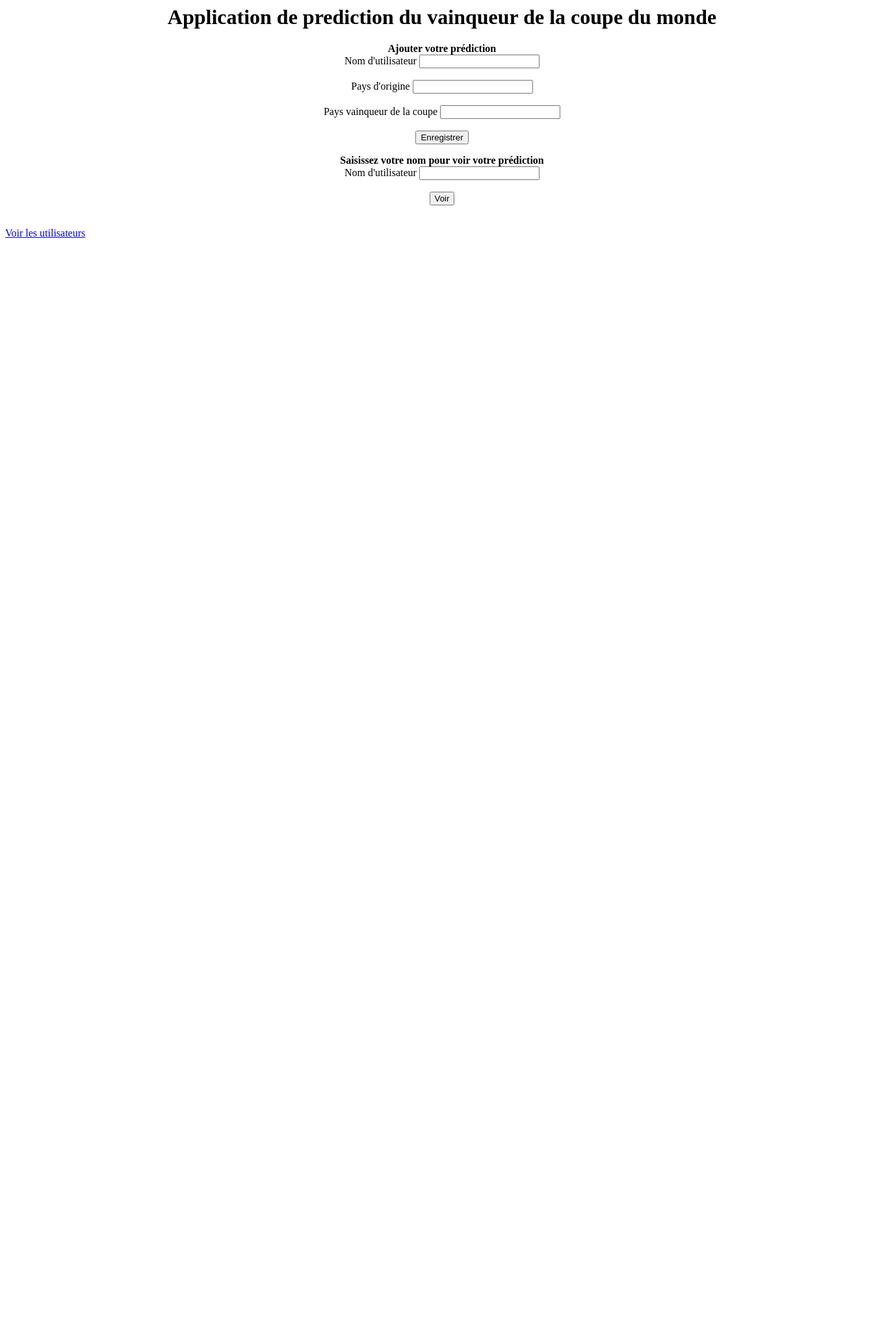
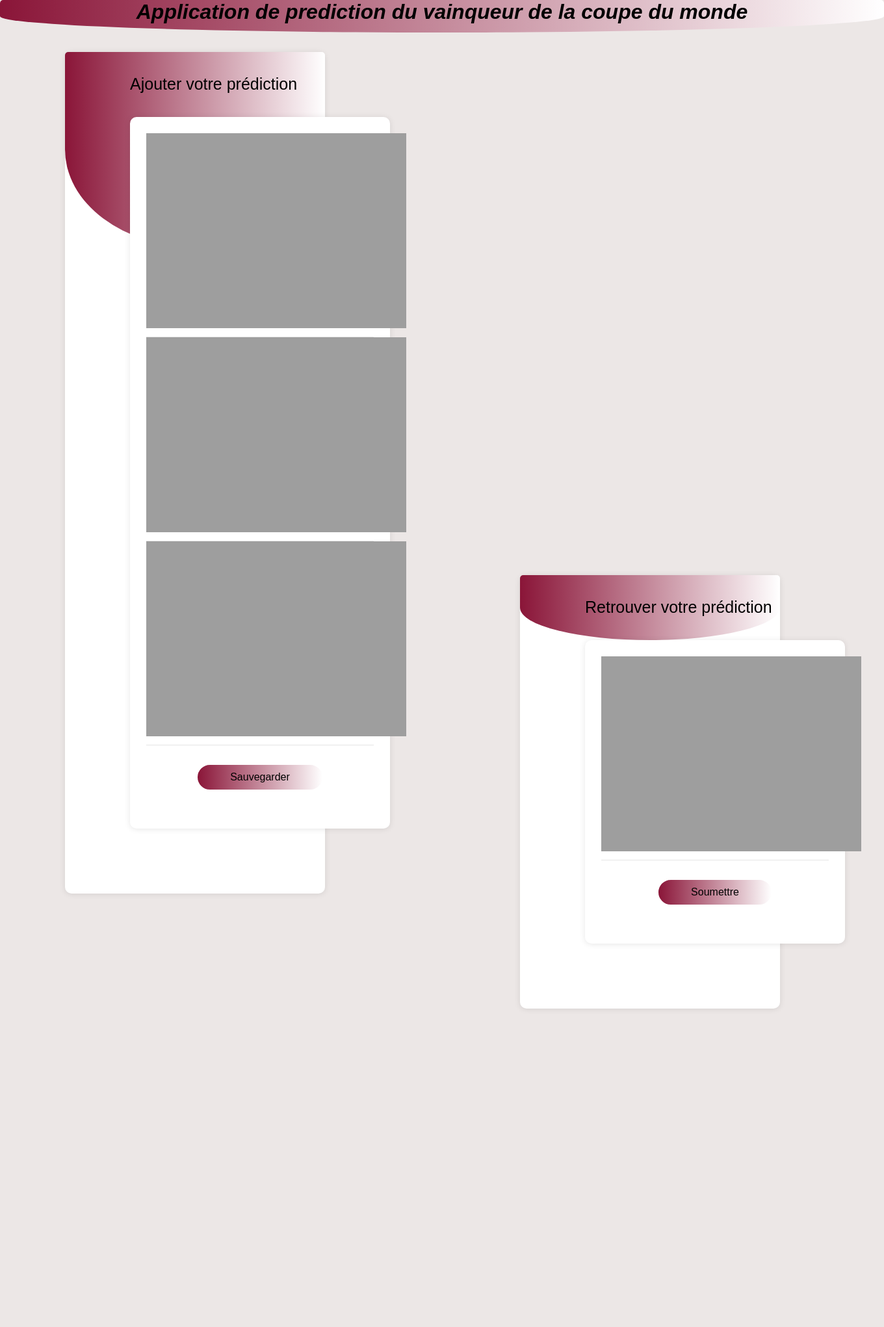
Before and after one commit to Mamadou-dopcom/NoSQL_Project, a Flask app: page / in a window 1360 px wide. Shown: the whole page at 65% size. Before the commit the page ends 366 px from the top, so only its background shows below. Run offline with Flask 2, Linux system fonts and the light colour scheme; some libraries are stand-ins or nearby versions.

Commit message:
Ajout du css

```diff
--- a/app/templates/index.html
+++ b/app/templates/index.html
@@ -1,60 +1,244 @@
-<center>
-<h1> Application de prediction du vainqueur de la coupe du monde  </h1>
+<!DOCTYPE html>
+<html lang="fr">
+	<head>
+		<meta charset="utf-8"/>
+		<title>Prediction CDM</title>
+		<script src="https://code.iconify.design/iconify-icon/1.0.1/iconify-icon.min.js"></script>
 
-<b> Ajouter votre prédiction</b>
+	</head>
+	<body>
 
-<form action="/save" method="POST">
+		<header>
+			<center>
+			<h1> Application de prediction du vainqueur de la coupe du monde  </h1>
+			</center>
+		</header>
 
-	<label for="username">Nom d'utilisateur</label>
-	<input name="username" id="username" required><br><br>
+		<div class="form1">
+			<span class="form__title">Ajouter votre prédiction</span>
+			<form action="/save" method="post">
+				<div class="form__input">
+					<i class="ri-user-line"></i>
+					<input type="text" name="username" id="username" placeholder="Nom d'utilisateur">
+					<span class="bar"></span>
+				</div>
+				<div class="form__input">
+					<i class="ri-suitcase-line"></i>
+					<input type="text" name="place" id="place" placeholder="Pays d'origine">
+					<span class="bar"></span>
+				</div>
+				<div class="form__input">
+					<i class="ri-football-line"></i>
+					<input type="text" name="country" id="country" placeholder="Pays vainqueur de la coupe">
+					<span class="bar"></span>
+				</div>
+				<button type="submit" class="form__button">Sauvegarder</button>
+			</form>
+			<div class="sauvegarde">
+				{% if user_exists %}
+				<font color="red">Le nom d'utilisateur <b>{{username}}</b>a déjà été utilisé <b>{{msg}}</b> </font>
 
-	<label for="place">Pays d'origine</label>
-	<input name="place" id="place" required><br><br>
+				{% endif %}
+				{% if saved %}
+				<font color="#8A1538"> <b>{{username}}: </b>Votre prédiction est bien enregistrée !!!</font>
+				{% endif %}
 
-	<label for="country">Pays vainqueur de la coupe</label>
-	<input name="country" id="country" required><br><br>
+			</div>
+		</div>
+		<div class="form2">
+			<span class="form__title">Retrouver votre prédiction</span>
+			<form action="/get" method="POST">
+				<div class="form__input">
+					<i class="ri-user-line"></i>
+					<input type="text" name="username" id="username" placeholder="Nom d'utilisateur">
+					<span class="bar"></span>
+				</div>
+				<button type="submit" class="form__button">Soumettre</button>
+			</form>
+			<div class="prediction">
+				{% if get %}
+				<font color="#8A1538">La prediction de <b>{{username}}</b> qui vient de <b>{{place}}</b> est : <b>{{country}}</b> vainqueur  <b>{{msg}}</b></font>
+				{% endif %}
+				{% if no_record %}
+				<font color="red">{{msg}}</font>
+				{% endif %}
 
-	<input type="submit" value="Enregistrer">
+			</div>
+		</div>
 
-</form>
+		<style>
+			*{
+				margin: 0;
+				padding: 0;
+				box-sizing: border-box;
+			}
+			html{
+				font-size: 10px;
+				font-family: 'Poppins', sans-serif;
+			}
+			body{
+				font-size: 1.6rem;
+				background-color: #ece7e6;
+			}
+			.form1 {
+				position: relative;
+				top: 0;
+				left: 10rem;
+				width: 40rem;
+				padding: 10rem 0;
+				color: #fff;
+				background-color: #fff;
+				border-radius: 1rem;
+				box-shadow: 0 1px 1rem rgba(0, 0, 0, .1);
 
-<b>Saisissez votre nom pour voir votre prédiction</b>
-<form action="/get" method="POST">
-	<label for="username">Nom d'utilisateur</label>
-	<input name="username" id="username" required><br><br>
-	<input type="submit" value="Voir">
-</form>
+			}
+			.form2{
+				position: relative;
+				top: -49rem;
+				left: 80rem;
+				width: 40rem;
+				padding: 10rem 0;
+				color: #fff;
+				background-color: #fff;
+				border-radius: 1rem;
+				box-shadow: 0 1px 1rem rgba(0, 0, 0, .1);
 
-<!--On affiche les resultat ici en fonction de la situation , on recupere la valeur de retour avec des conditions-->
+			}
 
-{% if get %}
-<font color="blue">La prediction de <b>{{username}}</b> qui nous vient de <b>{{place}}</b> est : <b>{{country}}</b> vainqueur</font>
-<small>{{msg}}</small>
-{% endif %}
+			.form1::before{
+				content: "";
+				position: absolute;
+				top: 0;
+				left: 0;
+				width: 100%;
+				height: 10rem;
+				background: linear-gradient(to left, #fff, #8A1538);
+				border-radius: 1rem 1rem 100% 100%;
+			}
+			.form2::before{
+				content: "";
+				position: absolute;
+				top: 0;
+				left: 0;
+				width: 100%;
+				height: 10rem;
+				background: linear-gradient(to left, #fff, #8A1538);
+				border-radius: 1rem 1rem 100% 100%;
+			}
+			.form__title{
+				position: absolute;
+				top: 3.5rem;
+				left: 50%;
+				transform: translateX(-50%);
+				font-size: 2.5rem;
+				color: #000;
+			}
+			.form1>form{
+				padding: 2.5rem;
+				background-color: inherit;
+			}
+			.form2>form{
+				padding: 2.5rem;
+				background-color: inherit;
+			}
+			.form__input{
+				position: relative;
+				display: flex;
+				align-items: baseline;
+				margin: 0 auto;
 
-{% if no_record %}
-<font color="red">{{msg}}</font>
-{% endif %}
+			}
+			.form__input .ri-user-line{
+				font-size: 2rem;
+				margin-right: 1rem;
+				color: #8A1538;
+				content: url('https://api.iconify.design/ri/user-line.svg');
+			}
+			.form__input .ri-suitcase-line{
+				font-size: 2rem;
+				margin-right: 1rem;
+				color: #8A1538;
+				content: url('https://api.iconify.design/ri/suitcase-line.svg');
+			}
+			.form__input .ri-football-line{
+				font-size: 2rem;
+				margin-right: 1rem;
+				color: #8A1538;
+				content: url('https://api.iconify.design/ri/football-line.svg');
+			}
 
-{% if user_exists %}
-<font color="red">Le nom d'utilisateur <b>{{username}}</b> qui vient de <b>{{place}}</b> a déja predis la victoire de <b>{{country}}</b></font>
-<small>{{msg}}</small>
-{% endif %}
+			.form__input input{
+				position: relative;
+				width: 100%;
+				font: inherit;
+				padding: 1rem 0;
+				margin-top: .5rem;
+				border: none;
+				outline: none;
+			}
+			.form__input .bar{
+				position: absolute;
+				left: 0;
+				bottom: 0;
+				background-color: rgba(0, 0, 0, .1);
+				width: 100%;
+				height: 1px;
+			}
+			.form__input .bar::before{
+				content: "";
+				position: absolute;
+				background-color: #8A1538;
+				width: 100%;
+				height: 2px;
+				transform: scaleX(0);
+				transform-origin: left;
+				transition: transform .5s;
+			}
+			.form__input>input:focus+.bar::before{
+				transform: scaleX(1)
+			}
+			.form__button{
+				display: block;
+				margin: 2.5rem auto 3rem;
+				padding: 1rem 5rem;
+				background: linear-gradient(to left, #fff, #8A1538);
+				color: #000;
+				font: inherit;
+				border: .5rem solid #fff;
+				outline: none;
+				cursor: pointer;
+				border-radius: 3rem;
+			}
+			.form__button:hover{
+				background: linear-gradient(to right, #fff, #8A1538);
+			}
+			@media screen and (min-width: 43.75em){
+				.form1::before {
+					height: 30rem;
+				}
+				.form__title{
+					left: 10rem;
+					transform: none;
+				}
+				.form1>form{
+					transform: translateX(10rem);
+					border-radius: inherit;
+					box-shadow: inherit;
+				}
+				.form2>form{
+					transform: translateX(10rem);
+					border-radius: inherit;
+					box-shadow: inherit;
+				}
+			}
+			header{
+				margin-bottom: 3rem;
+				font-style: oblique;
+				background: linear-gradient(to left, #fff, #8A1538);
+				border-radius: 1rem 1rem 100% 100%;
+				height: 5rem;
+			}
+		</style>
+	</body>
 
-{% if saved %}
-<font color="green"> <b>{{username}}</b>Votre prediction est bien enregistré avec succés !!!</font>
-{% endif %}
-
-</center>
-
-<!--On ajoute une option pour pouvoir regarder les gens qui ont déja utilisé l'application -->
-<br>
-<a href="/keys">Voir les utilisateurs </a>
-{% if keys %}
-	<h2>Utilisateurs </h2>
-	<ul>
-	{% for username in usernames %}
-		<li>{{username}}</li>
-	{% endfor %}
-	</ul>
-{% endif %}
+</html>
```
Also changed, not shown: 11 other files.
